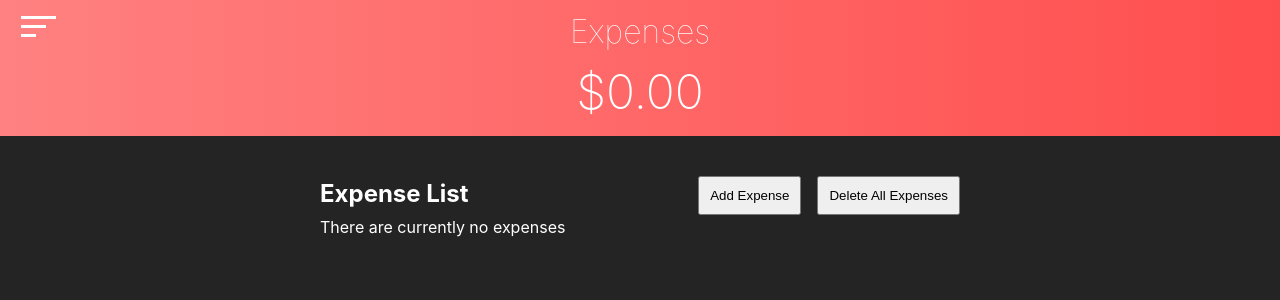
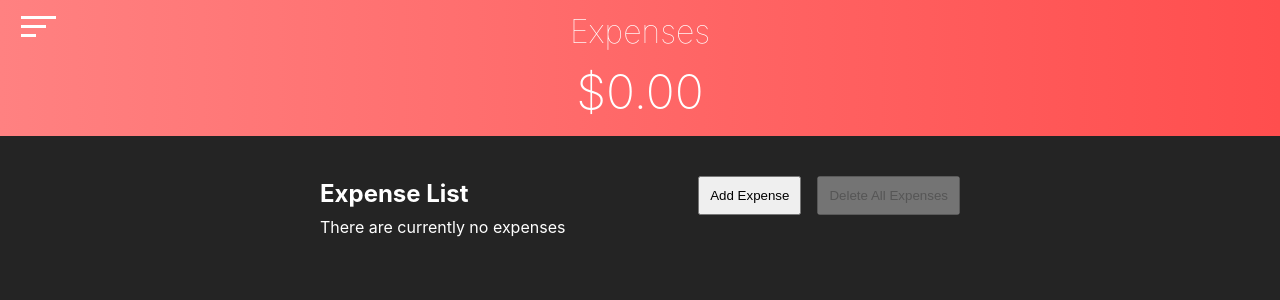
Before and after one commit to justincgreen/budget-tracker-2-next, a Next.js app: page /expenses in a window 1280 px wide. Shown: the top 300 px of the page. Built offline with nearby package versions, Linux system fonts and the light colour scheme.

Commit message:
Added modal logic for delete all expenses

```diff
--- a/src/components/ExpenseList.js
+++ b/src/components/ExpenseList.js
@@ -5,8 +5,13 @@ import Transactions from './Transactions';
 
 const ExpenseList = () => {
 	const {
+    displayModal,
+    setDisplayModal,
 		displayExpenseForm,
 		setDisplayExpenseForm,
+    displayDeleteAllExpensesForm,
+    setDisplayDeleteAllExpensesForm,
+    transactions,
     setTransactions,
     setGlobalExpenses
 	} = useContext(GlobalContext);
@@ -16,14 +21,10 @@ const ExpenseList = () => {
 		setDisplayExpenseForm(!displayExpenseForm);
 	}
 
-  // Delete All Expenses
-  const deleteAllExpenses = () => {
-    const resetExpenses = 0;
-
-    setTransactions([]);
-    setGlobalExpenses(resetExpenses);
-    localStorage.setItem('local-transactions', '[]');
-    localStorage.setItem('local-expenses-amount', JSON.stringify(resetExpenses.toFixed(2)));
+  // Delete All Expenses Modal
+  const deleteAllExpensesModal = () => {
+    setDisplayModal(true);
+    setDisplayDeleteAllExpensesForm(true);
   }
 
 	const renderListUpper = () => {
@@ -32,7 +33,14 @@ const ExpenseList = () => {
 				<h2 className="c-expense-list__title">Expense List</h2>
         <div className="button-group">
 				  <button className="button" onClick={handleDisplayForm}>Add Expense</button>
-				  <button className="button" onClick={deleteAllExpenses}>Delete All Expenses</button>
+          {
+            transactions.length < 1
+            ?
+            <button className="button" disabled>Delete All Expenses</button>
+            :
+            <button className="button" onClick={deleteAllExpensesModal}>Delete All Expenses</button>
+          }
+
         </div>
 			</div>
 		)
--- a/src/components/Modal.js
+++ b/src/components/Modal.js
@@ -11,6 +11,8 @@ const Modal = () => {
     setDisplayEditExpenseForm,
     displayDeleteExpenseForm,
     setDisplayDeleteExpenseForm,
+    displayDeleteAllExpensesForm,
+    setDisplayDeleteAllExpensesForm,
     isolatedExpense,
     setIsolatedExpense,
     globalIncome,
@@ -23,6 +25,7 @@ const Modal = () => {
     setTransactions
 	} = useContext(GlobalContext);
 
+  // Isolated component states
   const [incomeAmount, setIncomeAmount] = useState('');
   const [editExpenseDescription, setEditExpenseDescription] = useState('');
   const [editExpenseAmount, setEditExpenseAmount] = useState(0);
@@ -33,6 +36,7 @@ const Modal = () => {
 		setDisplayIncomeForm(false);
 		displayEditExpenseForm === true ? setDisplayEditExpenseForm(false) : null;
 		displayDeleteExpenseForm === true ? setDisplayDeleteExpenseForm(false) : null;
+		displayDeleteAllExpensesForm === true ? setDisplayDeleteAllExpensesForm(false) : null;
     setIsolatedExpense({});
 	}
 
@@ -82,6 +86,22 @@ const Modal = () => {
     // Hide modal
     setDisplayModal(false);
     setDisplayDeleteExpenseForm(false);
+  }
+
+  //-----------------------------------------------------------------------------------------------
+
+  // Delete All Expenses
+  const deleteAllExpensesConfirmation = () => {
+    const resetExpenses = 0;
+
+    setTransactions([]);
+    setGlobalExpenses(resetExpenses);
+    localStorage.setItem('local-transactions', '[]');
+    localStorage.setItem('local-expenses-amount', JSON.stringify(resetExpenses.toFixed(2)));
+    // Eventually will need to update the balance Income - expenses = balance
+
+    setDisplayModal(false);
+    setDisplayDeleteAllExpensesForm(false);
   }
 
   //-----------------------------------------------------------------------------------------------
@@ -146,6 +166,20 @@ const Modal = () => {
           :
           null
         }
+
+        {
+          displayDeleteAllExpensesForm
+          ?
+          <div>
+            <h2>Delete All Expenses?</h2>
+            <div className="button-group">
+             <button className="button" onClick={deleteAllExpensesConfirmation}>Yes</button>
+             <button className="button" onClick={closeModal}>No</button>
+            </div>
+          </div>
+          :
+          null
+        }
       </div>
 		</div>
 	)
--- a/src/context/GlobalContext.js
+++ b/src/context/GlobalContext.js
@@ -21,10 +21,10 @@ export const GlobalProvider = (props) => {
 	const [displayIncomeForm, setDisplayIncomeForm] = useState(false);
 	const [displayEditExpenseForm, setDisplayEditExpenseForm] = useState(false);
 	const [displayDeleteExpenseForm, setDisplayDeleteExpenseForm] = useState(false);
+	const [displayDeleteAllExpensesForm, setDisplayDeleteAllExpensesForm] = useState(false);
 
   // Misc
   const [isolatedExpense, setIsolatedExpense] = useState({});
-  //const [deleteAllExpenses, setDeleteAllExpenses] = useState(false);
 
   useEffect(() => {
     // Local storage hydration
@@ -55,6 +55,8 @@ export const GlobalProvider = (props) => {
 			setDisplayIncomeForm,
       displayDeleteExpenseForm,
       setDisplayDeleteExpenseForm,
+      displayDeleteAllExpensesForm,
+      setDisplayDeleteAllExpensesForm,
       isolatedExpense,
       setIsolatedExpense,
 			transactions,
--- a/src/styles/_buttons.scss
+++ b/src/styles/_buttons.scss
@@ -2,6 +2,10 @@
 .button {
 	padding: 10px;
   cursor: pointer;
+
+  &:disabled {
+    cursor: not-allowed;
+  }
 }
 
 .button-group {
```
